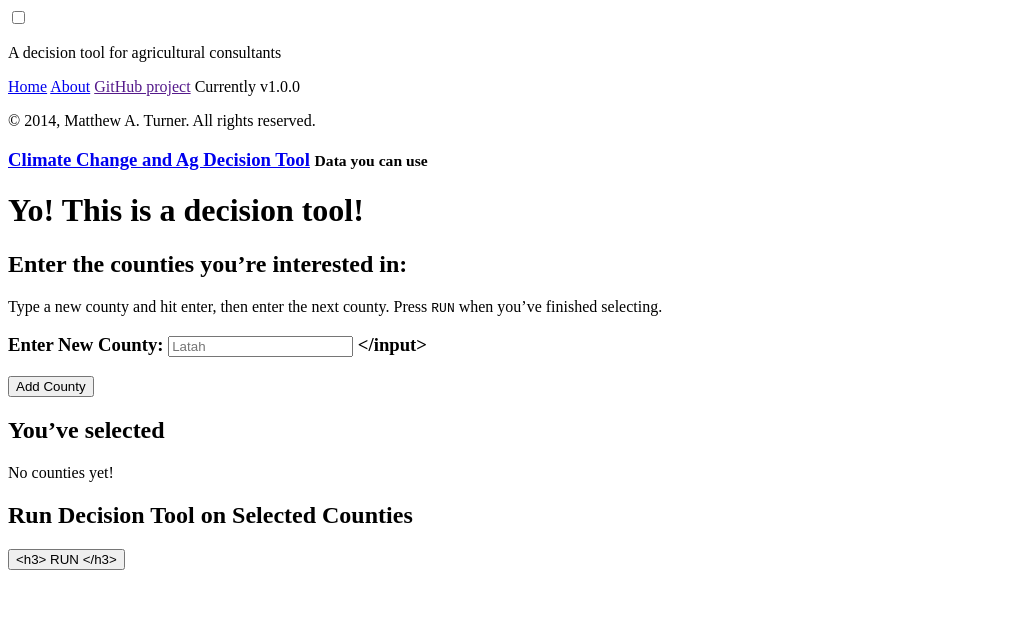
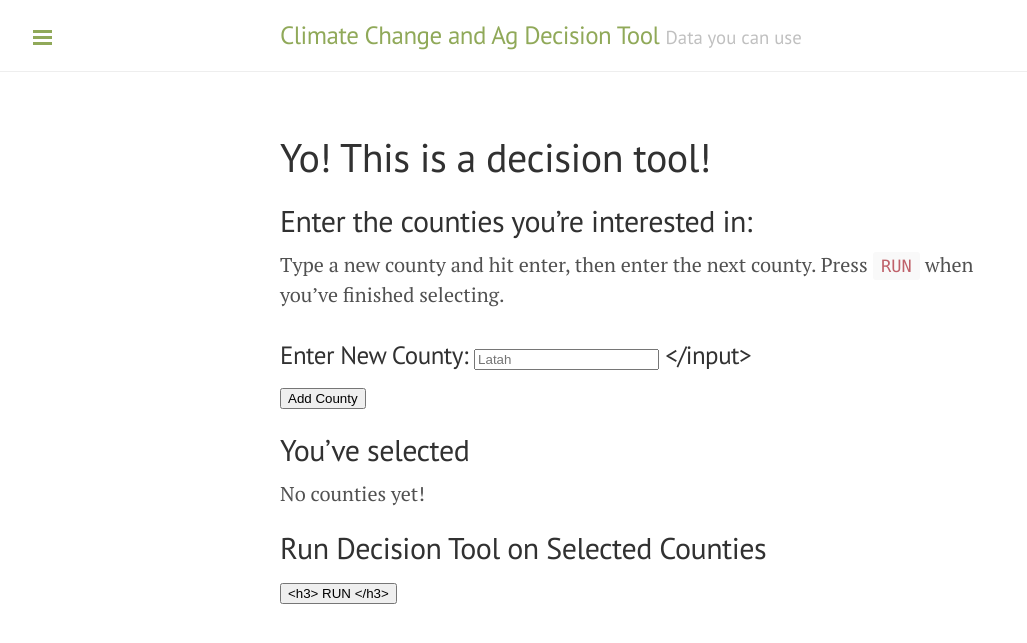
Before and after one commit to mt-digital/decision_tool, a Jekyll site: the page built from index.md, in a window 1280 px wide. Shown: the top 643 px of the page, without its empty margins (0-1027 px from the left). Built offline with Jekyll 4.4.1, drawn with Linux system fonts in a browser that asks for light colours; nearby versions of some CDN libraries; Markdown is read by kramdown in place of the engine named in the settings.

Commit message:
fixed fake fix

```diff
--- a/_config.yml
+++ b/_config.yml
@@ -13,7 +13,7 @@ title:               Climate Change and Ag Decision Tool
 tagline:             'Data you can use'
 description:         'A decision tool for agricultural consultants'
 url:                 http://mtpain.github.io/decision_tool
-baseurl:             decision_tool/
+baseurl:             /
 paginate:            5
 
 # About/contact
```
